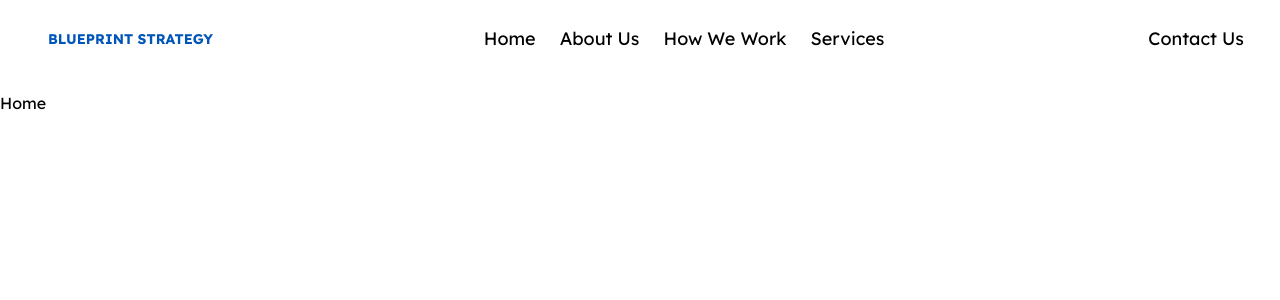
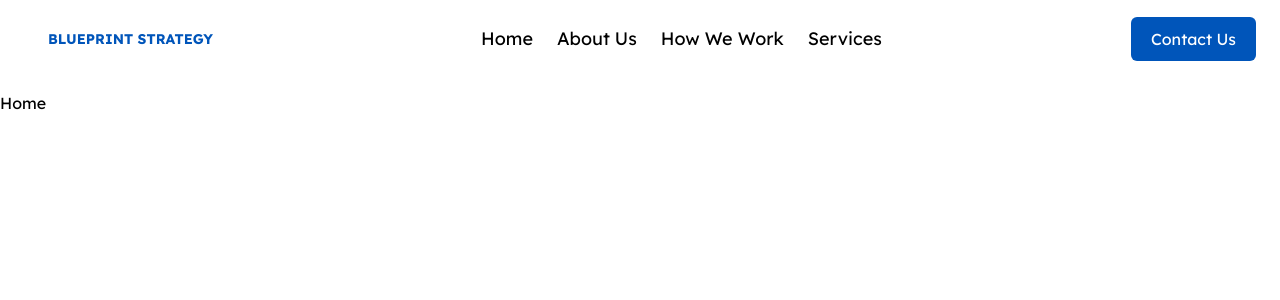
Before and after one commit to EdgarAmpiire/blueprints-web, a React (Create React App) app: page / in a window 1280 px wide. Shown: the top 300 px of the page. Built offline with nearby package versions, Linux system fonts and the light colour scheme.

Commit message:
home page - navbar

```diff
--- a/src/components/layout/components/Navbar.jsx
+++ b/src/components/layout/components/Navbar.jsx
@@ -99,16 +99,16 @@ import { Link } from "react-router-dom";
 
               <li className="nav-item">
                 <Link
-                  to="/founder"
+                  to="/contact-us"
                   className={
-                    page === "founders"
-                      ? "nav-link font-semibold p-0 underline underline-offset-8 decoration-2 text-white decoration-black"
-                      : "nav-link p-0"
+                    page === "contact-us"
+                      ? "nav-link  bg-[#0055BA] px-5 py-3 text-white rounded-md text-base  "
+                      : "nav-link  bg-[#0055BA] px-5 py-3 text-white rounded-md text-base "
                   }
                 >
-                  <p className="cursor-pointer text-lg 2xl:text-lg px-3 py-2 rounded-md hover:text-white transition ease-in-out delay-50 duration-300">
+                  {/* <p className="cursor-pointer text-lg 2xl:text-lg px-3 py-2 rounded-md hover:text-white transition ease-in-out delay-50 duration-300"> */}
                     Contact Us
-                  </p>
+                  {/* </p> */}
                 </Link>
               </li>
             </ul>
```
